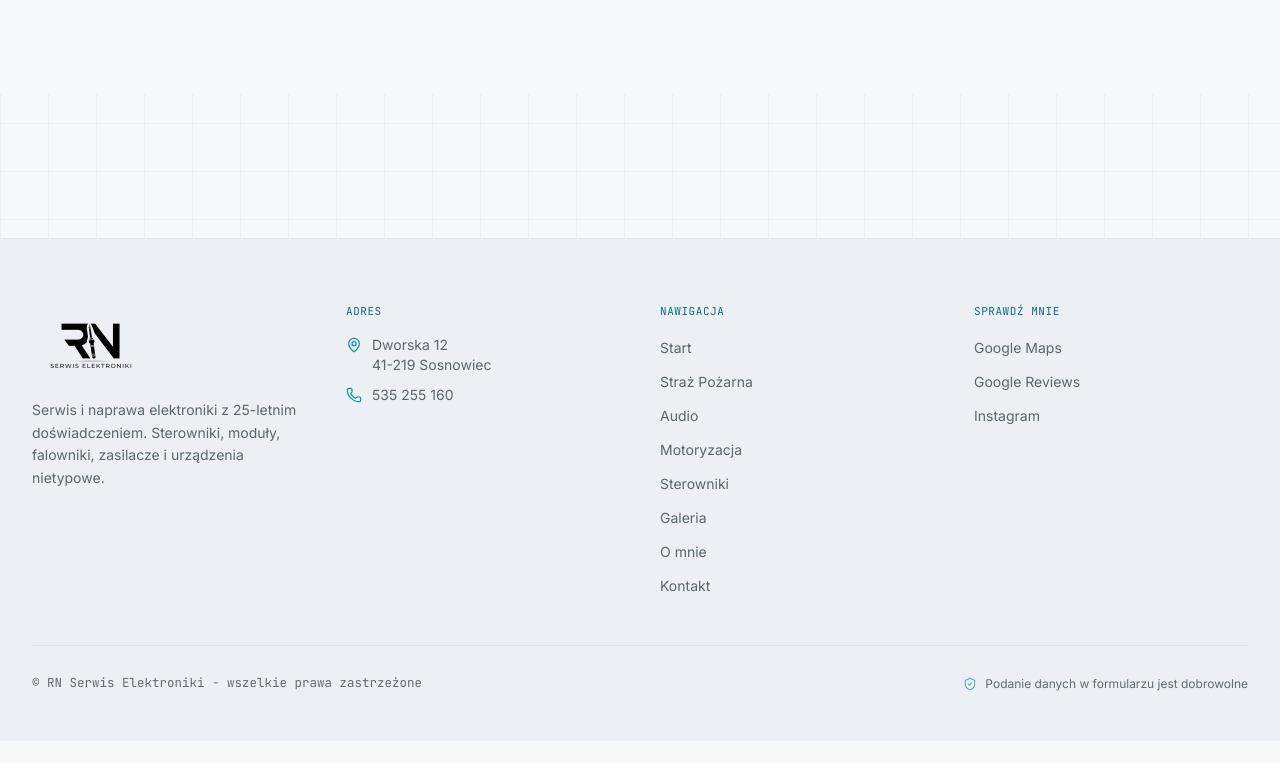
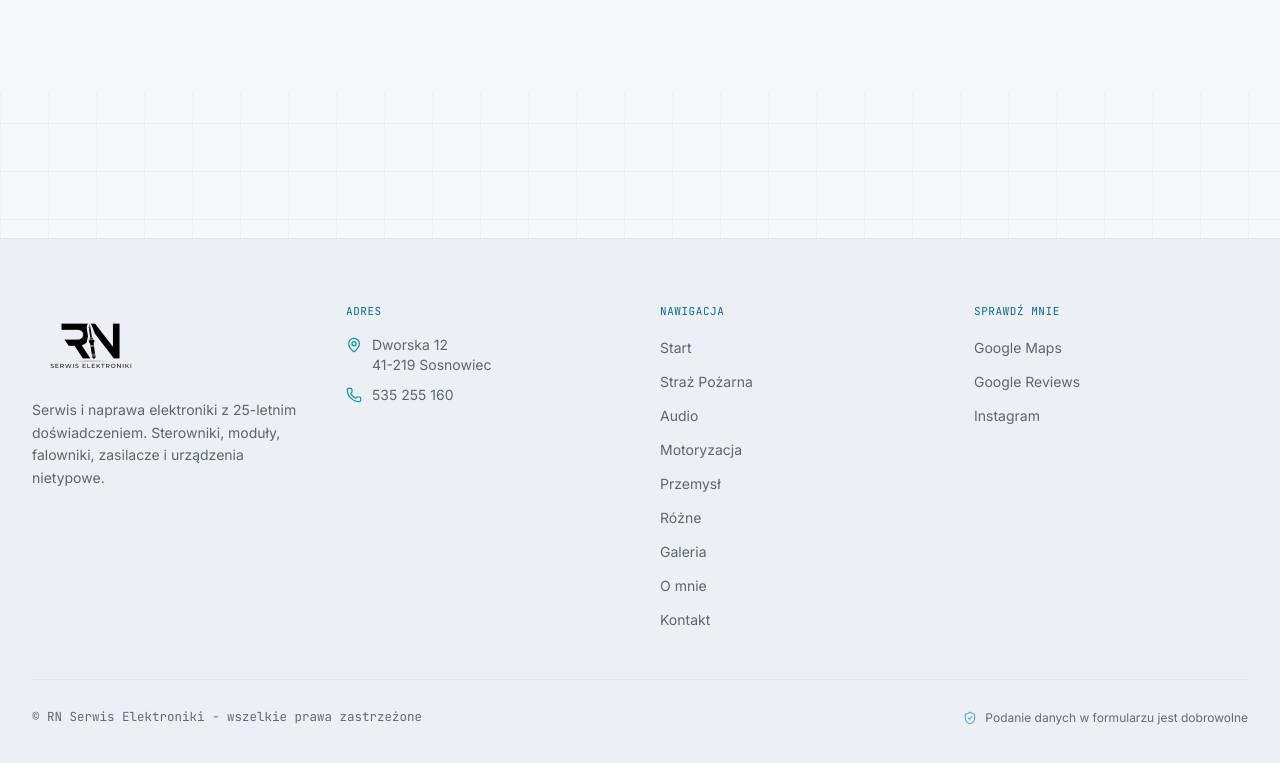
Before and after one commit to jacobprzyciasa/rn-serwis, a Next.js app: page /o-mnie in a window 1280 px wide. Shown: the part 1845-2608 px from the top of the page. Before the commit the page ends 2586 px from the top, so only its background shows below. Built offline with nearby package versions, Linux system fonts and the light colour scheme; no server answers.

Commit message:
feat: change and add category

```diff
--- a/next.config.ts
+++ b/next.config.ts
@@ -5,6 +5,12 @@ const nextConfig: NextConfig = {
   turbopack: {
     root: path.resolve(__dirname),
   },
+  redirects() {
+    return [
+      { source: "/sterowniki", destination: "/przemysl", permanent: true },
+      { source: "/sterowniki/:slug", destination: "/przemysl/:slug", permanent: true },
+    ];
+  },
 };
 
 export default nextConfig;
--- a/src/app/[category]/page.tsx
+++ b/src/app/[category]/page.tsx
@@ -31,7 +31,7 @@ const STRAZ_EQUIPMENT = [
   "Systemy powiadamiania z wyświetlaczami (DIGITEX, PLATAN, DWA)",
 ];
 
-// Categories are a fixed set of 4 — unknown ones should 404, not render
+// Categories are a fixed set of 5 — unknown ones should 404, not render
 // on-demand. Realization *lists* within a category still come from
 // Contentful, so refresh the cached page periodically.
 export const dynamicParams = false;
--- a/src/app/o-mnie/page.tsx
+++ b/src/app/o-mnie/page.tsx
@@ -95,7 +95,7 @@ export default function OMniePage() {
 
         <Reveal delay={0.1}>
           <Link
-            href="/sterowniki"
+            href="/przemysl"
             className="mt-14 inline-flex items-center gap-2 text-[#0C6E86] font-semibold text-sm hover:underline"
           >
             Zobacz moje najciekawsze realizacje
--- a/src/data/realizations.ts
+++ b/src/data/realizations.ts
@@ -1,6 +1,6 @@
 import { fetchRealizationEntries, type RealizationEntry } from "@/lib/contentful";
 
-export type CategorySlug = "straz" | "audio" | "motoryzacja" | "sterowniki";
+export type CategorySlug = "straz" | "audio" | "motoryzacja" | "przemysl" | "rozne";
 
 export interface CategoryInfo {
   slug: CategorySlug;
@@ -41,12 +41,19 @@ export const CATEGORIES: Record<CategorySlug, CategoryInfo> = {
     description:
       "Diagnostyka i naprawa modułów sterujących (ECU) oraz elektroniki samochodów osobowych, ciężarowych i pojazdów specjalnych.",
   },
-  sterowniki: {
-    slug: "sterowniki",
-    label: "Sterowniki",
+  przemysl: {
+    slug: "przemysl",
+    label: "Przemysł",
     title: "Naprawa sterowników i automatyki przemysłowej",
     description:
       "Naprawa sterowników maszyn, falowników, zasilaczy przemysłowych oraz urządzeń gastronomicznych.",
+  },
+  rozne: {
+    slug: "rozne",
+    label: "Różne",
+    title: "Różne urządzenia elektroniczne",
+    description:
+      "Naprawa urządzeń elektronicznych różnych typów.",
   },
 };
 
--- a/src/utils/nav.ts
+++ b/src/utils/nav.ts
@@ -18,7 +18,8 @@ export const CATEGORY_LINKS: NavLink[] = [
   { label: "Straż Pożarna", href: "/straz" },
   { label: "Audio", href: "/audio" },
   { label: "Motoryzacja", href: "/motoryzacja" },
-  { label: "Sterowniki", href: "/sterowniki" },
+  { label: "Przemysł", href: "/przemysl" },
+  { label: "Różne", href: "/rozne" },
 ];
 
 // Desktop nav: category pages are grouped under a single "Realizacje" dropdown.
```
